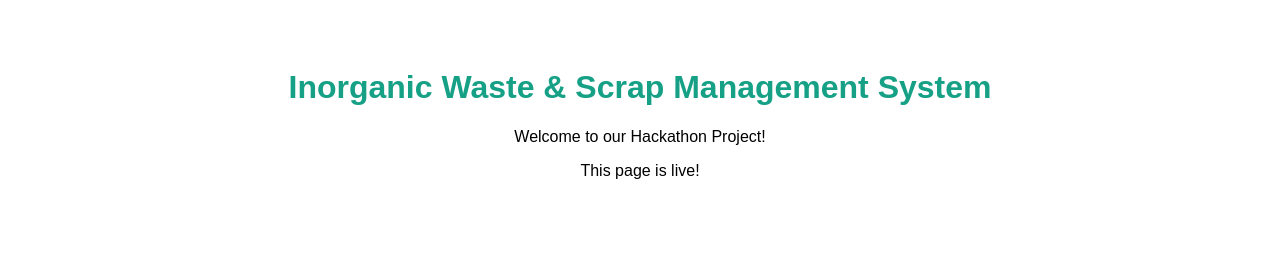
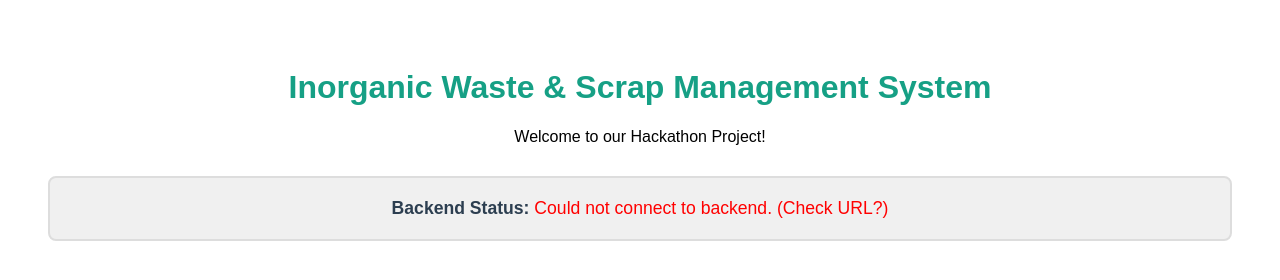
Before and after one commit to Yash-slr/waste-project, a plain HTML site: page frontend/index.html in a window 1280 px wide. Drawn offline with Linux system fonts and the light colour scheme; no server answers.

Commit message:
Update index.html

```diff
--- a/frontend/index.html
+++ b/frontend/index.html
@@ -1,16 +1,63 @@
 <!DOCTYPE html>
 <html lang="en">
 <head>
-    <meta charset="UTF-g">
+    <meta charset="UTF-8">
     <title>Waste Management System</title>
     <style>
         body { font-family: sans-serif; text-align: center; padding: 40px; }
         h1 { color: #16a085; }
+        /* Style for our new status box */
+        #status-box {
+            background-color: #f0f0f0;
+            border: 2px solid #ddd;
+            border-radius: 8px;
+            padding: 20px;
+            margin-top: 30px;
+            font-size: 1.1em;
+        }
+        #status-box strong {
+            color: #2c3e50;
+        }
     </style>
 </head>
 <body>
     <h1>Inorganic Waste & Scrap Management System</h1>
     <p>Welcome to our Hackathon Project!</p>
-    <p>This page is live!</p>
+
+    <div id="status-box">
+        <strong>Backend Status:</strong>
+        <span id="backend-message">Connecting...</span>
+    </div>
+
+    <script>
+        // PASTE YOUR LIVE RENDER URL HERE
+        const backendUrl = 'https://yash-slr-waste-project.onrender.com/';
+
+        // Run this code when the page finishes loading
+        window.addEventListener('load', () => {
+            const messageElement = document.getElementById('backend-message');
+
+            // Try to "fetch" data from the backend
+            fetch(backendUrl)
+                .then(response => {
+                    // Check if the connection was successful
+                    if (!response.ok) {
+                        throw new Error('Network response was not ok');
+                    }
+                    return response.text(); // Get the text message from the backend
+                })
+                .then(data => {
+                    // Success! Show the message from the backend
+                    messageElement.textContent = data;
+                    messageElement.style.color = 'green';
+                })
+                .catch(error => {
+                    // Failed! Show an error message
+                    console.error('Error fetching data:', error);
+                    messageElement.textContent = 'Could not connect to backend. (Check URL?)';
+                    messageElement.style.color = 'red';
+                });
+        });
+    </script>
 </body>
 </html>
```
